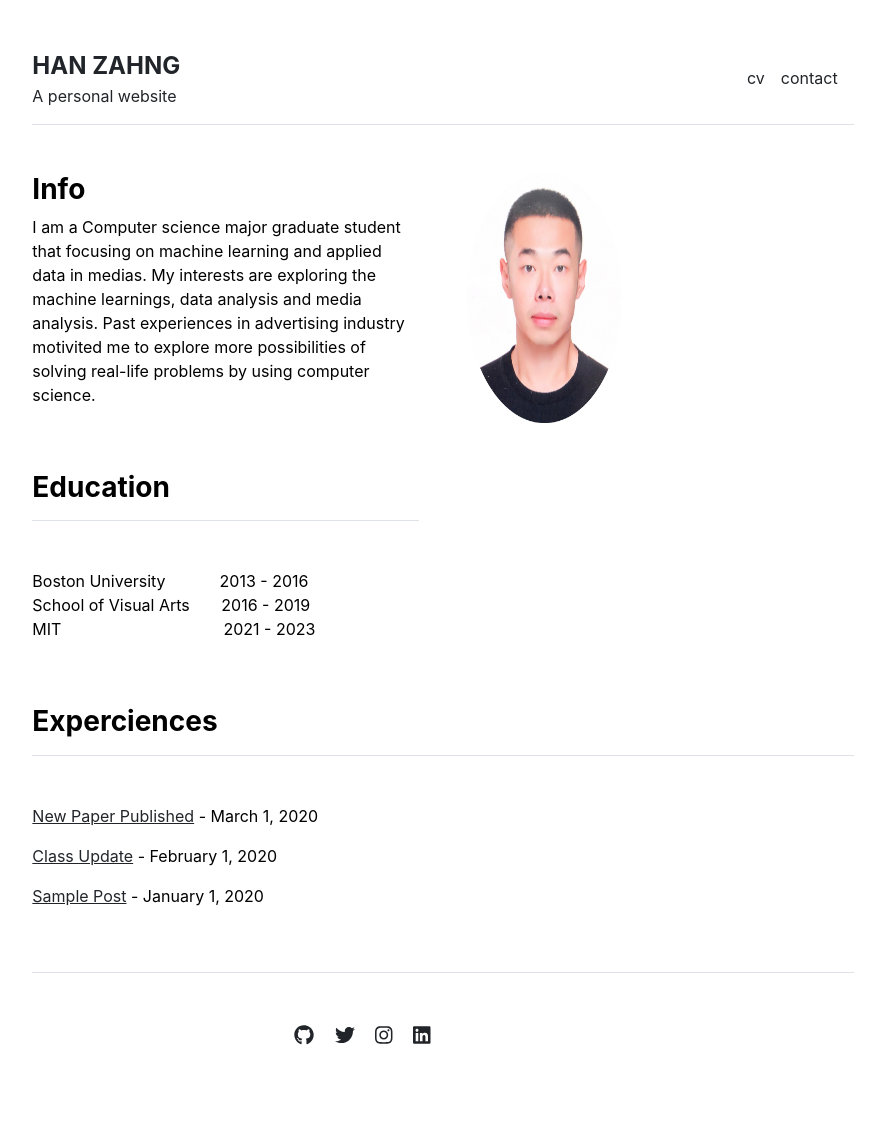
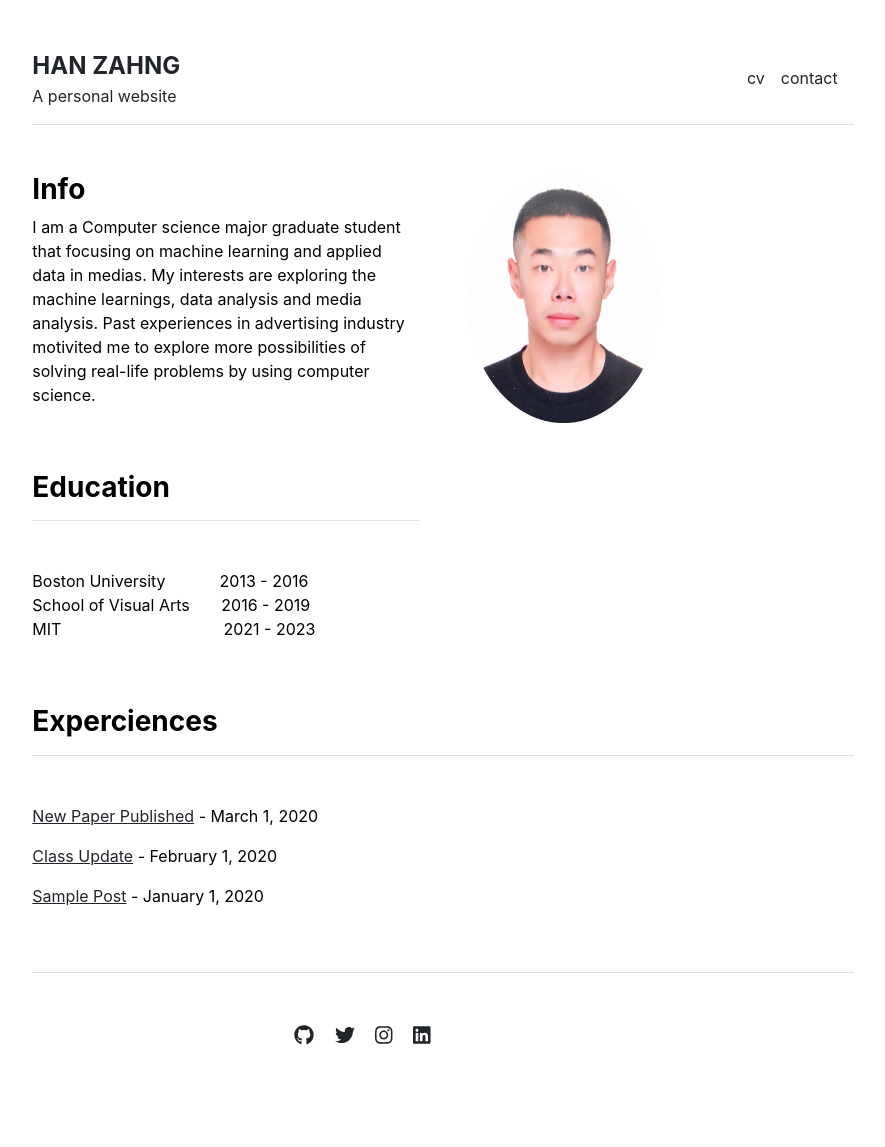
Before and after one commit to dukerosen/personal-website, a Jekyll site: the page built from index.md, in a window 1280 px wide. Shown: the whole page, without its empty margins (197-1082 px from the left). Built offline with Jekyll 4.4.1, drawn with Linux system fonts in a browser that asks for light colours.

Commit message:
Update home.html

```diff
--- a/_layouts/home.html
+++ b/_layouts/home.html
@@ -8,7 +8,7 @@ layout: default
     {{ content }}
   </div>
   <div class="col-md-6">
-    <img src="assets/img/home.jpg" alt=" " width="40%" height="100%">
+    <img src="assets/img/home.jpg" alt=" " width="50%" height="100%">
   </div>
 </div>
 
```
